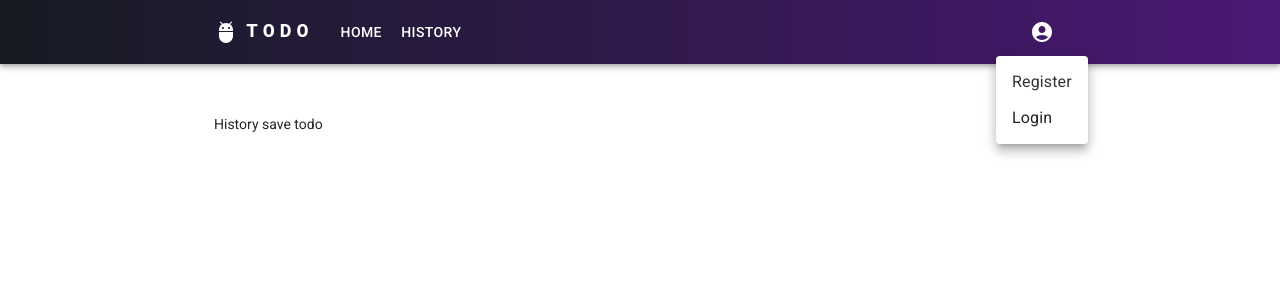
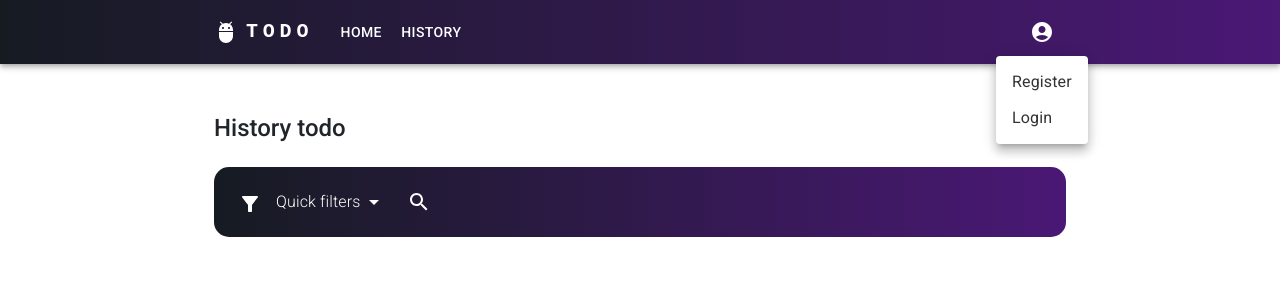
Before and after one commit to RKDN-DN3/fresher-k7-training-1, a React (Create React App) app in the folder Front-end/: page /history in a window 1280 px wide. Both pictures are taken after a click on the button 1042 px from the left and 32 px from the top of the page. Shown: the top 300 px of the page. Built offline with nearby package versions, Linux system fonts and the light colour scheme.

Commit message:
show-item-history-page

```diff
--- a/Front-end/src/components/MenuUser/index.js
+++ b/Front-end/src/components/MenuUser/index.js
@@ -48,7 +48,12 @@ const MenuUser = () => {
                                 style={{ color: '#333' }}
                             >Register</Link>
                         </MenuItem>
-                        <MenuItem onClick={handleClose}>Login</MenuItem>
+                        <MenuItem onClick={handleClose}>
+                            <Link
+                                to='/login'
+                                style={{ color: '#333' }}
+                            >Login</Link>
+                        </MenuItem>
                     </Menu>
                 </div>
             )}
--- a/Front-end/src/components/item/index.js
+++ b/Front-end/src/components/item/index.js
@@ -39,22 +39,25 @@ const Item = (props) => {
         <div className={styles.title}>{item.title}</div>
         <div className={styles.content}>{item.des}</div>
         <div className={styles.time}>{item.endTime}</div>
+        {props.disableAction === true ?
+          '' :
           <div className={styles.actions}>
             <Button
               variant='contained'
               className={item.status === 1 ? styles.btnDone : styles.btnCheck}
               onClick={handleCheckItem}
             >
-            {item.status === 1 ? <AutorenewIcon/> : <CheckIcon />}
+              {item.status === 1 ? <AutorenewIcon /> : <CheckIcon />}
             </Button>
             {item.status === 1 &&
               <Button
                 variant='contained'
                 className={styles.btnRemove}
                 onClick={() => dispatch(removeTask(item))}
-            ><DeleteIcon/></Button>
+              ><DeleteIcon /></Button>
             }
           </div>
+        }
       </div>
       <div className={styles.right}>
         <MoreIconDropDown
--- a/Front-end/src/page/history/index.js
+++ b/Front-end/src/page/history/index.js
@@ -1,8 +1,49 @@
 import React from 'react'
+import styles from './History.module.scss';
+import Filter from "../../components/filter/Filter";
+import Item from "../../components/item";
+import { useSelector } from 'react-redux';
 
 const History = () => {
+  const [listTodo, setListTodo] = React.useState([]);
+  const [listTodoSearch, setListTodoSearch] = React.useState([]);
+  const dataTodo = useSelector((state) => state.todo.data)
+
+  React.useEffect(() => {
+    setListTodoSearch([...dataTodo].reverse())
+  }, [dataTodo]);
+
+  React.useEffect(() => {
+    setListTodo([...dataTodo].reverse())
+  }, [dataTodo]);
+
+
   return (
-    <div>History save todo</div>
+    <div className={styles.container}>
+      <div className={styles.header}>
+        <h4>History todo</h4>
+      </div>
+      <div className={styles.filter}>
+        <Filter
+          listTodo={listTodo && listTodo}
+          setListTodoSearch={setListTodoSearch}
+        />
+      </div>
+      <div className={styles.content}>
+        {listTodoSearch?.map((item, i) => {
+          return (
+            <div key={i}>
+              {item.status === 2 &&
+                <Item
+                  item={item}
+                  disableAction
+                />
+              }
+            </div>
+          )
+        })}
+      </div>
+    </div>
   )
 }
 
--- a/Front-end/src/page/home/index.js
+++ b/Front-end/src/page/home/index.js
@@ -55,6 +55,9 @@ const Home = () => {
       </div>
       <div className={styles.content}>
         {listTodoSearch?.map((item, i) => {
+          if (item.status === 2) {
+            listTodoSearch.splice(i, 1)
+          }
           return (
             <Item
               key={i}
--- a/Front-end/src/page/register/index.js
+++ b/Front-end/src/page/register/index.js
@@ -9,7 +9,7 @@ import React, { useState } from "react";
 import styles from "./Register.module.scss";
 import FormError from "../../components/formError";
 import { getUser } from '../../services';
-import axios from 'axios';
+
 const Register = () => {
   const [values, setValues] = useState({
     showPassword: false,
```
Also changed, not shown: Front-end/src/page/history/History.module.scss (added). Lines whose indentation alone changed are shown as unchanged.
